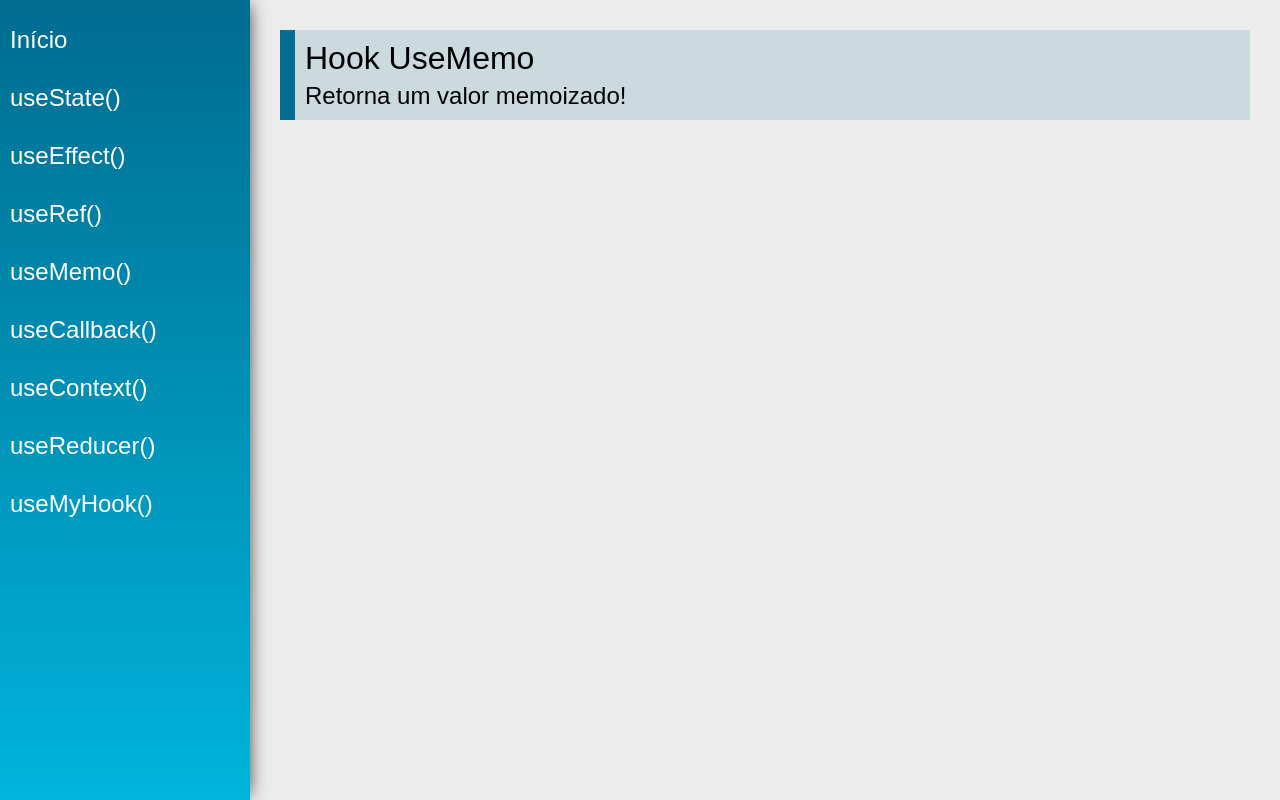
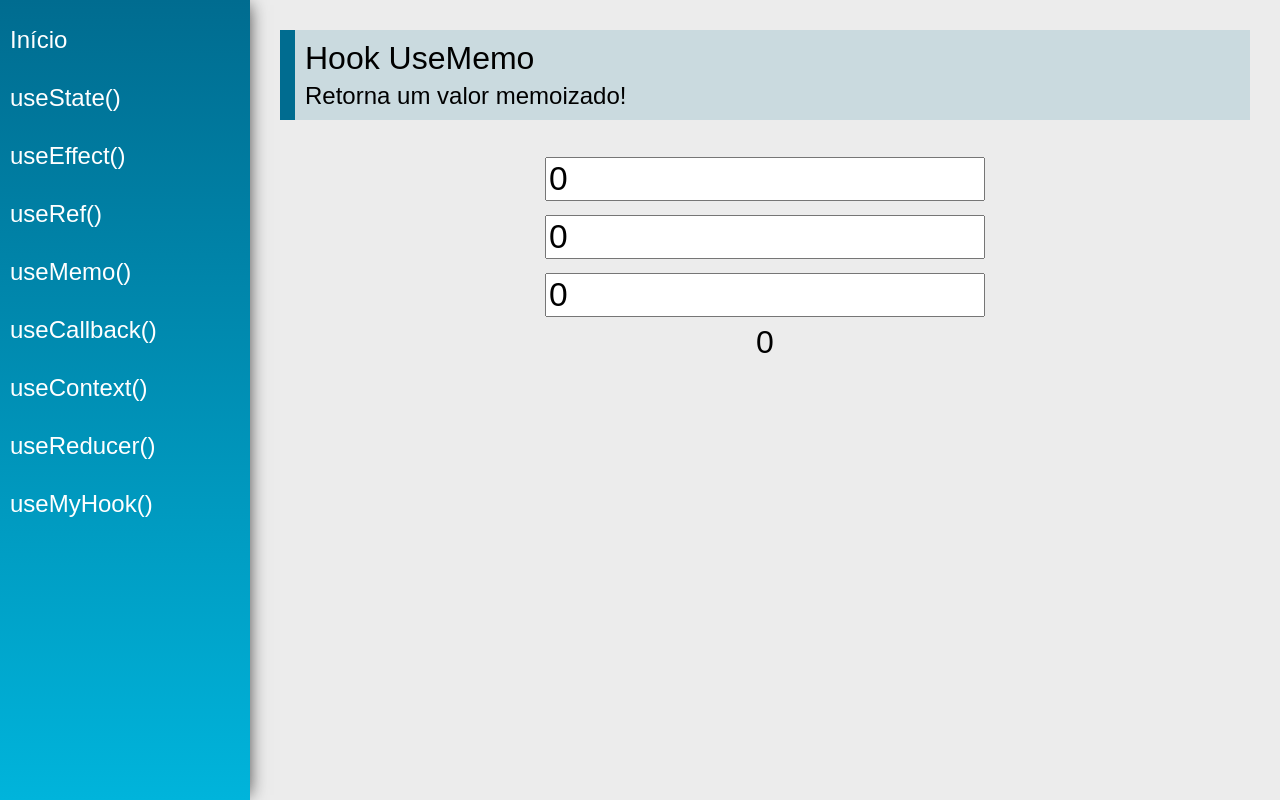
Before and after one commit to rafaelanacleto/hooks, a React (Create React App) app: page /useMemo in a window 1280 px wide. Built offline with nearby package versions, Linux system fonts and the light colour scheme.

Commit message:
use memo

```diff
--- a/src/views/examples/UseMemo.jsx
+++ b/src/views/examples/UseMemo.jsx
@@ -1,13 +1,34 @@
-import React from 'react'
+import React, { useState } from 'react'
 import PageTitle from '../../components/layout/PageTitle'
 
+function som(a, b){
+    return a + b
+}
+
 const UseMemo = (props) => {
+
+    const [n1, setN1] = useState(0)
+    const [n2, setN2] = useState(0)
+    const [n3, setN3] = useState(0)
+
+    const resultado = som( n1, n2)
+
     return (
         <div className="UseMemo">
             <PageTitle
                 title="Hook UseMemo"
                 subtitle="Retorna um valor memoizado!"
             />
+
+            <div className="center">
+                <input type="number" className="input" value={n1} onChange={e => setN1(parseInt(e.target.value))} />
+                <input type="number" className="input" value={n2} onChange={e => setN2(parseInt(e.target.value))} />
+                <input type="number" className="input" value={n3} onChange={e => setN3(parseInt(e.target.value))} />
+
+
+                <span className="text">{resultado}</span>
+            </div>
+
         </div>
     )
 }
--- a/src/views/examples/UseRef.jsx
+++ b/src/views/examples/UseRef.jsx
@@ -10,7 +10,7 @@
     const [value1, setValue1] = useState("")
     const [value2, setValue2] = useState("")
 
-    const count = useRef(0)
+    const count = useRef(0) //com use ref vc consegue acessar o current do objeto
 
     useEffect(function () {
         count.current++
```
